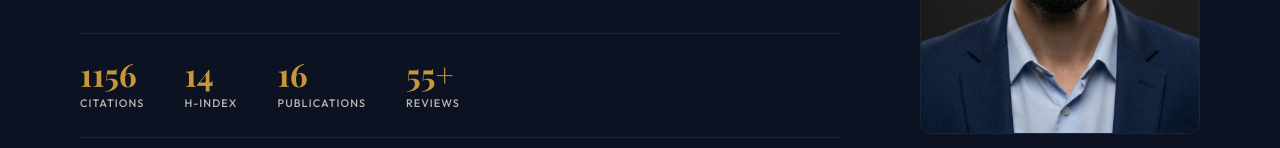
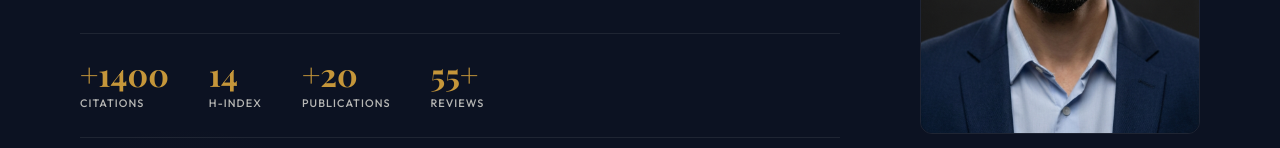
Before and after one commit to mohammed-jouhari/mohammed-jouhari.github.io, a plain HTML site: page index.html in a window 1280 px wide. Shown: the part 442-590 px from the top of the page. Drawn offline with nearby package versions, Linux system fonts and the light colour scheme; a web font is replaced by a local one.

Commit message:
Update index.html

```diff
--- a/index.html
+++ b/index.html
@@ -394,7 +394,7 @@
       <p class="hero-affiliation">Faculty of Sciences — Ibn Tofail University, Kenitra, Morocco</p>
       <div class="hero-stats">
         <div class="stat-item">
-          <div class="stat-num">1156</div>
+          <div class="stat-num">+1400</div>
           <div class="stat-label">Citations</div>
         </div>
         <div class="stat-item">
@@ -402,7 +402,7 @@
           <div class="stat-label">h-index</div>
         </div>
         <div class="stat-item">
-          <div class="stat-num">16</div>
+          <div class="stat-num">+20</div>
           <div class="stat-label">Publications</div>
         </div>
         <div class="stat-item">
@@ -413,7 +413,7 @@
       <div class="hero-links">
         <a href="mailto:mohammed.jouhari1@uit.ac.ma" class="btn btn-primary">Get in Touch</a>
         <a href="#publications" class="btn btn-outline">View Research</a>
-        <a href="https://scholar.google.com/" class="btn btn-outline" target="_blank">Scholar</a>
+        <a href="https://scholar.google.com/citations?user=EJncTwsAAAAJ&hl=fr" class="btn btn-outline" target="_blank">Scholar</a>
         <a href="https://www.scopus.com/authid/detail.uri?authorId=57189074563" class="btn btn-outline" target="_blank">Scopus</a>
       </div>
     </div>
```
